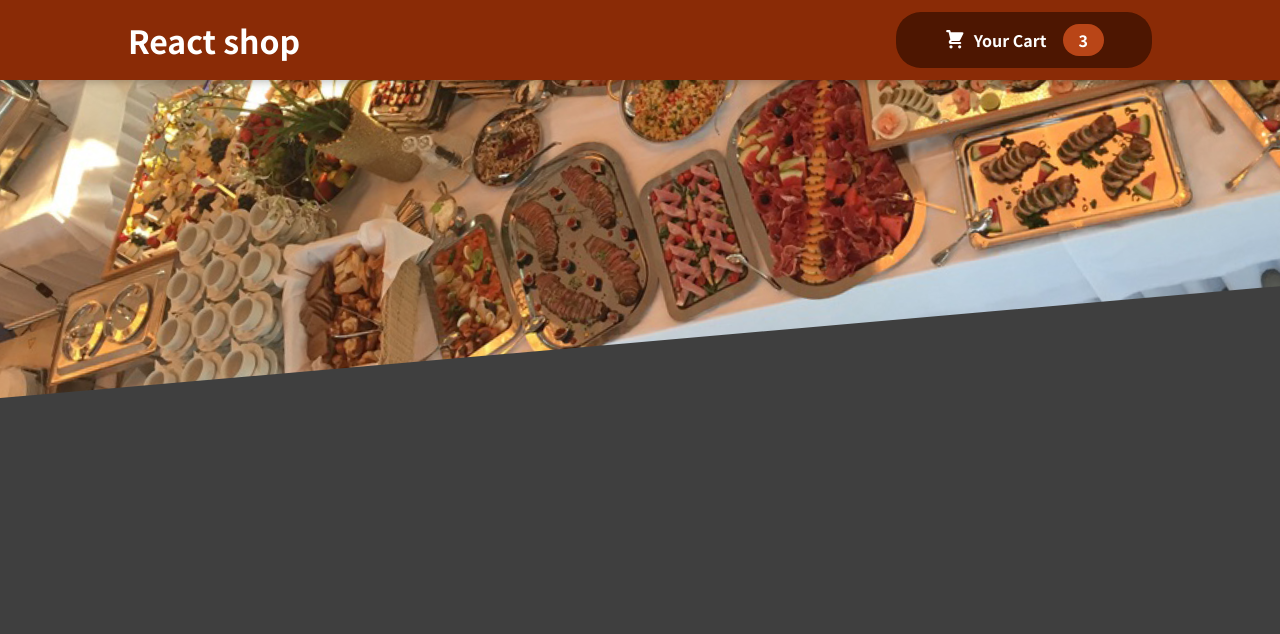
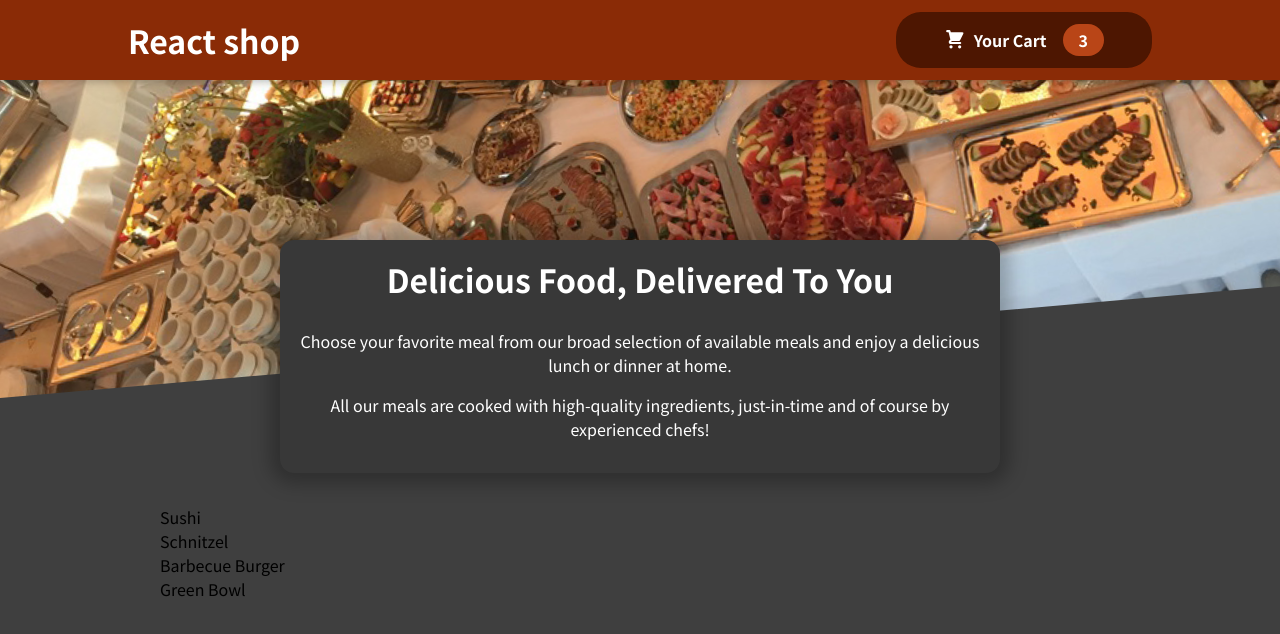
Before and after one commit to Defisto7/internet-store, a React (Create React App) app: page / in a window 1280 px wide. Shown: the top 634 px of the page. Built offline with nearby package versions, Linux system fonts and the light colour scheme.

Commit message:
master
add meals component

```diff
--- a/src/App.js
+++ b/src/App.js
@@ -1,10 +1,14 @@
 import React, { Fragment } from 'react';
 import Header from "./components/Layout/Header";
+import Meals from './components/Meals/Meals';
 
 function App() {
   return (
     <Fragment>
       <Header/>
+      <main>
+        <Meals/>
+      </main>
     </Fragment>
   );
 }
--- /dev/null
+++ b/src/components/Meals/AvailableMeals.js
@@ -0,0 +1,43 @@
+import React from 'react'
+import s from './AvailableMeals.module.css'
+
+const DUMMY_MEALS = [
+  {
+    id: 'm1',
+    name: 'Sushi',
+    description: 'Finest fish and veggies',
+    price: 22.99,
+  },
+  {
+    id: 'm2',
+    name: 'Schnitzel',
+    description: 'A german specialty!',
+    price: 16.5,
+  },
+  {
+    id: 'm3',
+    name: 'Barbecue Burger',
+    description: 'American, raw, meaty',
+    price: 12.99,
+  },
+  {
+    id: 'm4',
+    name: 'Green Bowl',
+    description: 'Healthy...and green...',
+    price: 18.99,
+  },
+];
+
+function AvailableMeals() {
+  const mealsList = DUMMY_MEALS.map((meal) => <li>{meal.name}</li>);
+
+  return (
+    <section className={s.meals}>
+      <ul>
+        {mealsList}
+      </ul>
+    </section>
+  )
+}
+
+export default AvailableMeals
--- /dev/null
+++ b/src/components/Meals/AvailableMeals.module.css
@@ -0,0 +1,24 @@
+.meals {
+  max-width: 60rem;
+  width: 90%;
+  margin: 2rem auto;
+  animation: meals-appear 1s ease-out forwards;
+}
+
+.meals ul {
+  list-style: none;
+  margin: 0;
+  padding: 0;
+}
+
+@keyframes meals-appear {
+  from {
+    opacity: 0;
+    transform: translateY(3rem);
+  }
+
+  to {
+    opacity: 1;
+    transform: translateY(0);
+  }
+}
--- /dev/null
+++ b/src/components/Meals/Meals.js
@@ -0,0 +1,14 @@
+import React, { Fragment } from 'react'
+import AvailableMeals from './AvailableMeals'
+import MealsSummary from './MealsSummary'
+
+function Meals() {
+  return (
+    <Fragment>
+      <MealsSummary/>
+      <AvailableMeals/>
+    </Fragment>
+  )
+}
+
+export default Meals
--- /dev/null
+++ b/src/components/Meals/MealsSummary.js
@@ -0,0 +1,21 @@
+import React from 'react';
+import s from './MealsSummary.module.css';
+
+
+function MealsSummary() {
+  return (
+    <section className={s.summary}>
+      <h2>Delicious Food, Delivered To You</h2>
+      <p>
+        Choose your favorite meal from our broad selection of available meals
+        and enjoy a delicious lunch or dinner at home.
+      </p>
+      <p>
+        All our meals are cooked with high-quality ingredients, just-in-time and
+        of course by experienced chefs!
+      </p>
+    </section>
+  )
+}
+
+export default MealsSummary
--- /dev/null
+++ b/src/components/Meals/MealsSummary.module.css
@@ -0,0 +1,18 @@
+.summary {
+  text-align: center;
+  max-width: 45rem;
+  width: 90%;
+  margin: auto;
+  margin-top: -10rem;
+  position: relative;
+  background-color: #383838;
+  color: white;
+  border-radius: 14px;
+  padding: 1rem;
+  box-shadow: 0 1px 18px 10px rgba(0, 0, 0, 0.25);
+}
+
+.summary h2 {
+  font-size: 2rem;
+  margin-top: 0;
+}
```
